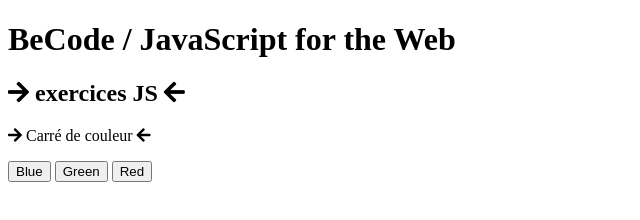
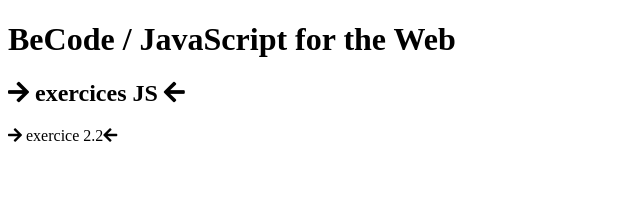
Before and after one commit to marween/2.2-Beer-displayer, a website: page docs/index.html in a window 1280 px wide. Shown: the whole page, without its empty margins (0-640 px from the left). Drawn offline with Linux system fonts and the light colour scheme.

Commit message:
ajout readme

```diff
--- a/docs/index.html
+++ b/docs/index.html
@@ -1 +1 @@
-<!DOCTYPE html><html lang="fr"> <head> <meta charset="UTF-8"> <meta name="viewport" content="width=device-width, initial-scale=1, shrink-to-fit=no"> <title>BeCode/JavaScript for the Web Exercise</title> <link rel="icon" href="becode-seal.625c224b.png">  <link rel="stylesheet" href="https://use.fontawesome.com/releases/v5.6.3/css/all.css" integrity="sha384-UHRtZLI+pbxtHCWp1t77Bi1L4ZtiqrqD80Kn4Z8NTSRyMA2Fd33n5dQ8lWUE00s/" crossorigin="anonymous"> <link rel="stylesheet" href="script.b6f78a59.css"></head> <body> <div class="container"> <div class="container"> <header> <h1>BeCode / JavaScript for the Web</h1> <h2> <strong><i class="fas fa-arrow-right"></i> exercices JS <i class="fas fa-arrow-left"></i></strong> </h2> </header> <div class="content"> <p> <i class="fas fa-arrow-right"></i> Carré de couleur <i class="fas fa-arrow-left"></i> </p> <button id="blue">Blue</button> <button id="green">Green</button> <button id="red">Red</button> <div id="change"></div> </div> </div> <script src="script.265de6dd.js"></script> </div></body> </html>
+<!DOCTYPE html><html lang="fr"> <head> <meta charset="UTF-8"> <meta name="viewport" content="width=device-width, initial-scale=1, shrink-to-fit=no"> <title>BeCode/JavaScript for the Web Exercise</title> <link rel="icon" href="becode-seal.625c224b.png">  <link rel="stylesheet" href="https://use.fontawesome.com/releases/v5.6.3/css/all.css" integrity="sha384-UHRtZLI+pbxtHCWp1t77Bi1L4ZtiqrqD80Kn4Z8NTSRyMA2Fd33n5dQ8lWUE00s/" crossorigin="anonymous"> <link rel="stylesheet" href="script.a376a7dd.css"></head> <body> <div class="container"> <header> <h1>BeCode / JavaScript for the Web</h1> <h2> <strong><i class="fas fa-arrow-right"></i> exercices JS <i class="fas fa-arrow-left"></i></strong> </h2> </header> <div class="content"> <p> <i class="fas fa-arrow-right"></i> exercice 2.2<i class="fas fa-arrow-left"></i> </p> <div class="beer"></div> </div> </div> <script src="script.1c104b44.js"></script> </body> </html>
```
Also changed, not shown: README.md, readme.md (deleted), 4 other files.
